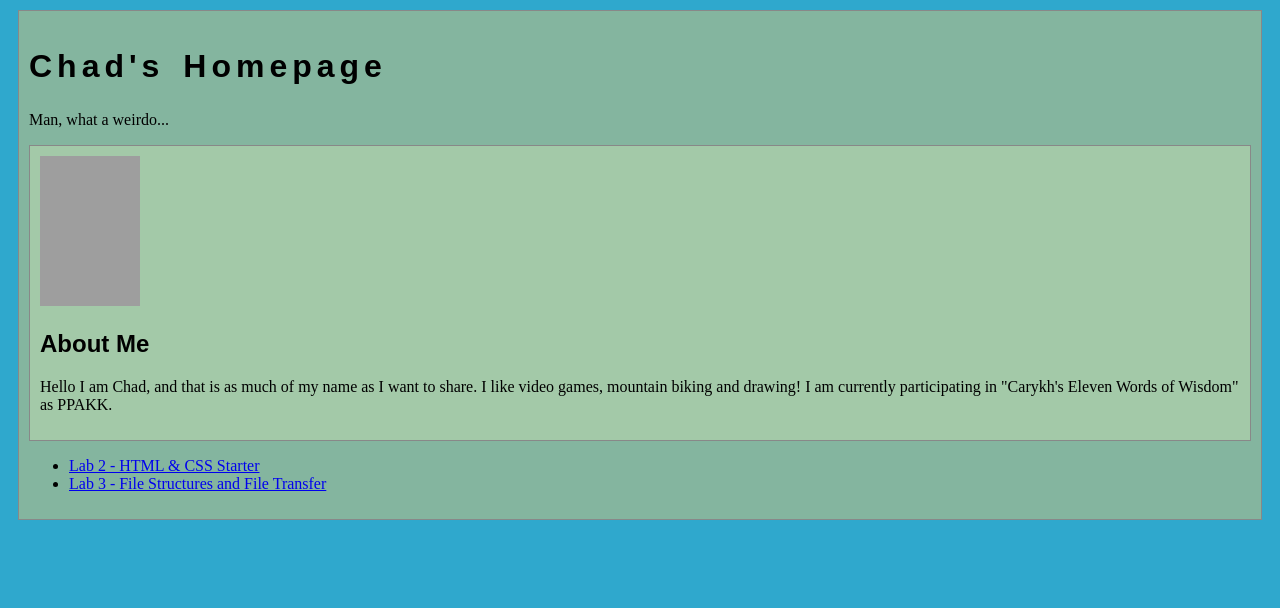
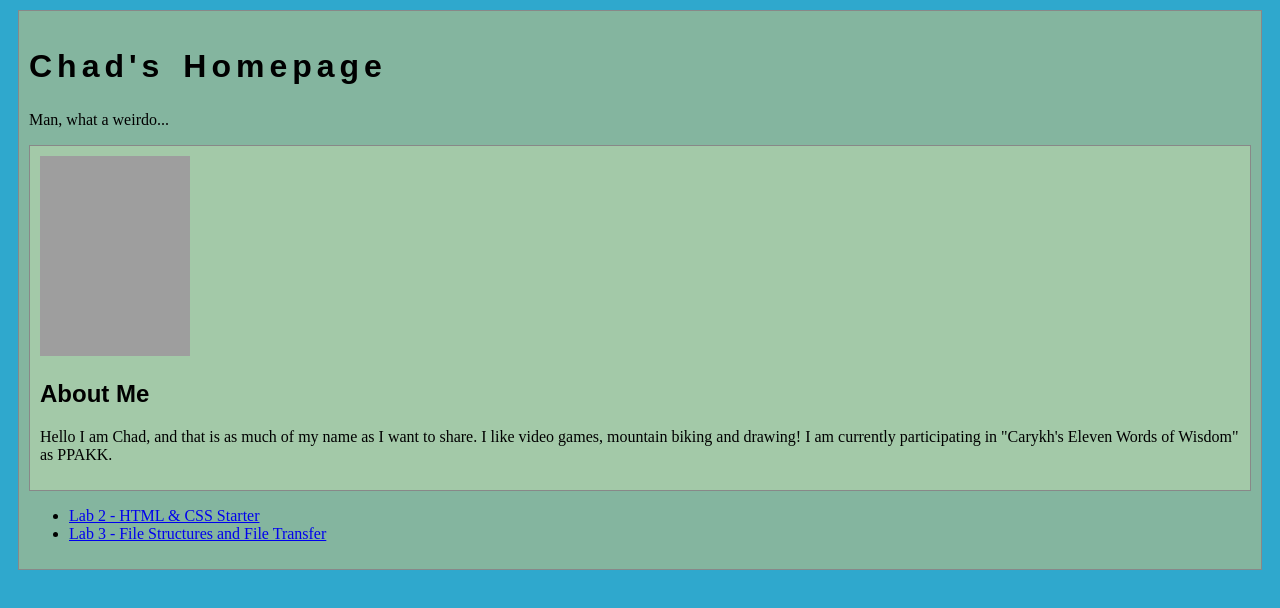
Before and after one commit to PPAKKwasTaken/art101, a plain HTML site: page index.html in a window 1280 px wide. Drawn offline with Linux system fonts and the light colour scheme; grey boxes are pictures that could not be loaded.

Commit message:
Increased selfie size even further.

```diff
--- a/css/homepage.css
+++ b/css/homepage.css
@@ -1,4 +1,4 @@
 .selfie {
-    width: 100px;
-    height: 150px;
+    width: 150px;
+    height: 200px;
 }
```
